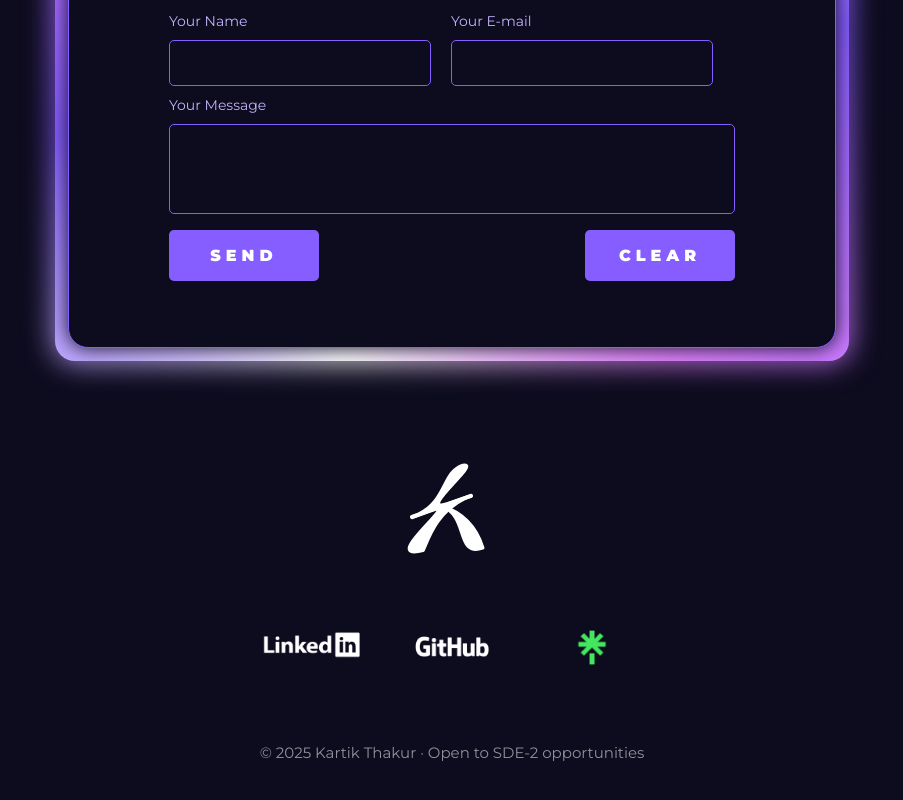
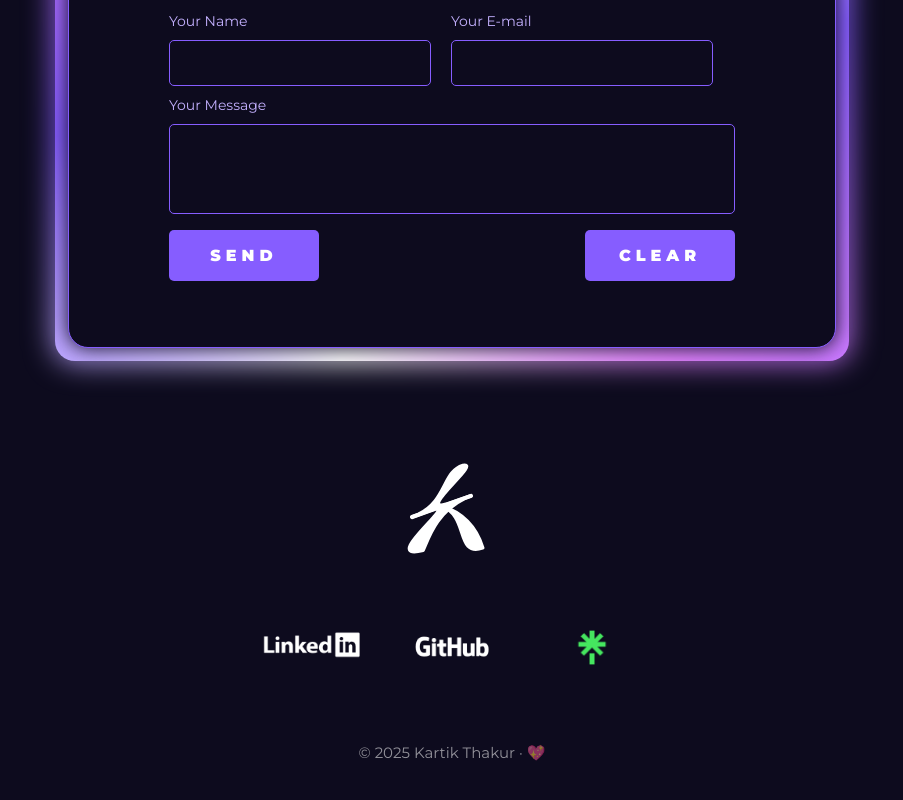
Before and after one commit to kartikth40/portfolio, a React (Create React App) app: page / in a window 1280 px wide. Shown: the part 4784-5584 px from the top of the page, without its empty margins (188-1091 px from the left). Built offline with nearby package versions, Linux system fonts and the light colour scheme.

Commit message:
Update footer copyright text to include heart emoji

```diff
--- a/src/components/Footer/index.js
+++ b/src/components/Footer/index.js
@@ -27,7 +27,7 @@ function Footer() {
       </FooterLinks>
       {windowSize > devSize.tablet && <Socials />}
       <a href="#home" style={{ textDecoration: 'none' }}>
-        <Copyrights>© {currentYear} Kartik Thakur · Open to SDE-2 opportunities</Copyrights>
+        <Copyrights>© {currentYear} Kartik Thakur · 💖</Copyrights>
       </a>
     </Container>
   )
```
